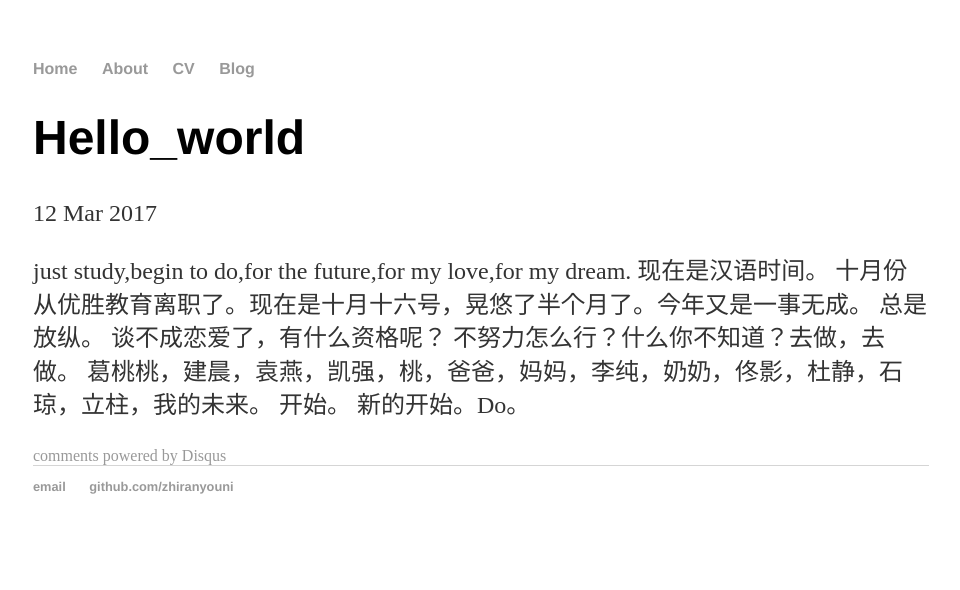
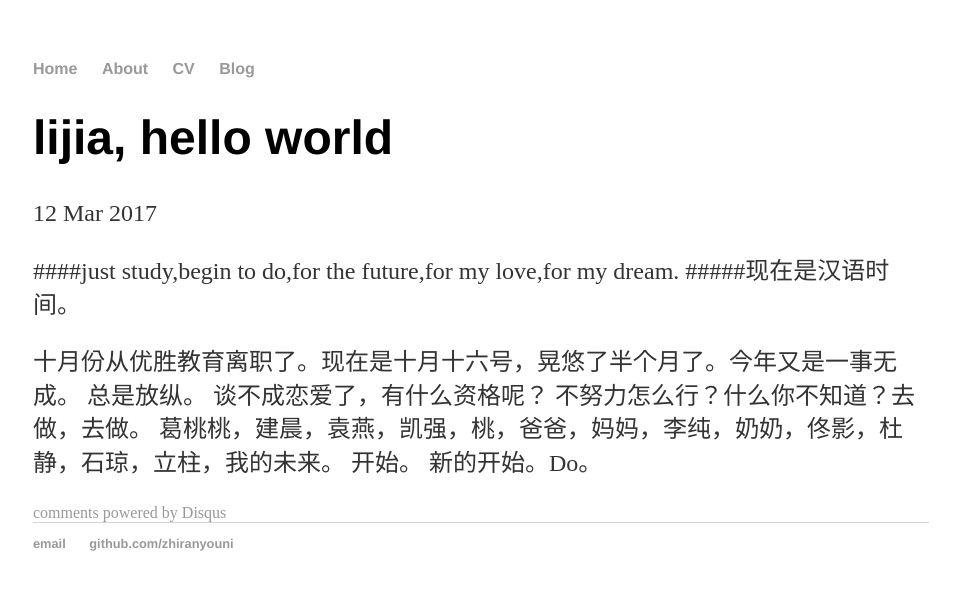
Before and after one commit to zhiranyouni/zhiranyouni.github.io, a Jekyll site: the page built from _posts/2017-03-12-Hello_world.md, in a window 1280 px wide. Shown: the top 590 px of the page, without its empty margins (159-1119 px from the left). Built offline with Jekyll 4.4.1, drawn with Linux system fonts in a browser that asks for light colours; our own code applies the rules of GitHub Pages for plain Markdown files; comment, search, counter and statistics services are not loaded; some of the changed lines change nothing that is shown.

Commit message:
Update 2017-03-12-Hello_world.md

```diff
--- a/_posts/2017-03-12-Hello_world.md
+++ b/_posts/2017-03-12-Hello_world.md
@@ -1 +1,9 @@
-just study,begin to do,for the future,for my love,for my dream. 现在是汉语时间。 十月份从优胜教育离职了。现在是十月十六号，晃悠了半个月了。今年又是一事无成。 总是放纵。 谈不成恋爱了，有什么资格呢？ 不努力怎么行？什么你不知道？去做，去做。 葛桃桃，建晨，袁燕，凯强，桃，爸爸，妈妈，李纯，奶奶，佟影，杜静，石琼，立柱，我的未来。 开始。 新的开始。Do。
+---
+layout: post
+title: "lijia, hello world"
+date: 2017-03-12
+---
+####just study,begin to do,for the future,for my love,for my dream.
+#####现在是汉语时间。
+<p>十月份从优胜教育离职了。现在是十月十六号，晃悠了半个月了。今年又是一事无成。 总是放纵。 谈不成恋爱了，有什么资格呢？ 不努力怎么行？什么你不知道？去做，去做。 葛桃桃，建晨，袁燕，凯强，桃，爸爸，妈妈，李纯，奶奶，佟影，杜静，石琼，立柱，我的未来。 开始。 新的开始。Do。
+</p>
```
